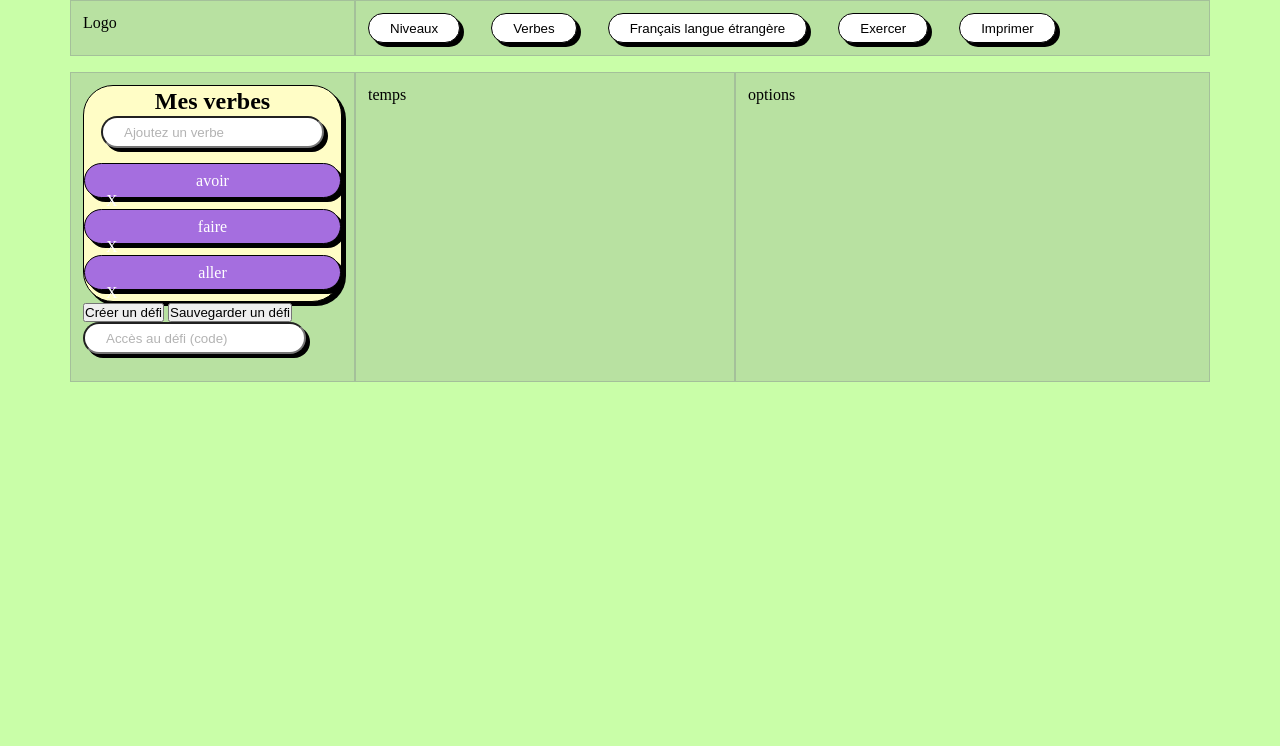
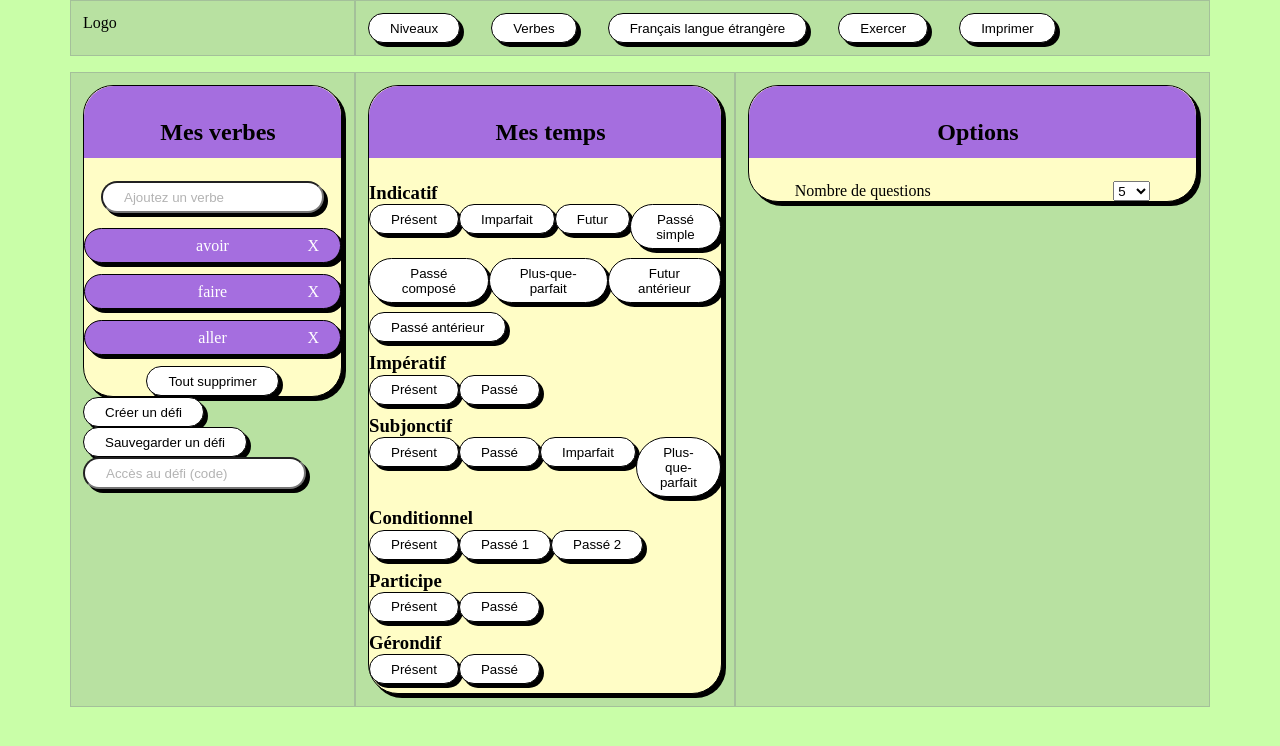
Before and after one commit to jeannehostettler/tatitotu, a website built with Parcel: page src/index.html in a window 1280 px wide. Built offline with nearby package versions, Linux system fonts and the light colour scheme.

Commit message:
création de la carte "mes temps" et début de création de la carte "options"

```diff
--- a/src/index.html
+++ b/src/index.html
@@ -54,7 +54,9 @@
       <div class="row">
         <div class="col-3">
           <div class="cards">
-            <h2>Mes verbes</h2>
+            <div class="top-card">
+              <h2>Mes verbes</h2>
+            </div>
             <label for="addverb"></label>
             <input
               type="text"
@@ -74,6 +76,7 @@
               aller
               <div class="tag-close">X</div>
             </div>
+            <button>Tout supprimer</button>
           </div>
           <button>Créer un défi</button>
           <button>Sauvegarder un défi</button>
@@ -85,8 +88,118 @@
             value="Accès au défi (code)"
           />
         </div>
-        <div class="col-4">temps</div>
-        <div class="col-5">options</div>
+        <div class="col-4">
+          <div class="cards">
+            <div class="top-card">
+              <h2>Mes temps</h2>
+            </div>
+            <h3>Indicatif</h3>
+            <div class="small-button-line">
+              <div class="small-button">
+                <button>Présent</button>
+              </div>
+              <div class="small-button">
+                <button>Imparfait</button>
+              </div>
+              <div class="small-button">
+                <button>Futur</button>
+              </div>
+              <div class="small-button">
+                <button>Passé simple</button>
+              </div>
+            </div>
+            <div class="small-button-line">
+              <div class="small-button">
+                <button>Passé composé</button>
+              </div>
+              <div class="small-button">
+                <button>Plus-que-parfait</button>
+              </div>
+              <div class="small-button">
+                <button>Futur antérieur</button>
+              </div>
+            </div>
+            <div class="small-button-line">
+              <div class="small-button">
+                <button>Passé antérieur</button>
+              </div>
+            </div>
+            <h3>Impératif</h3>
+            <div class="small-button-line">
+              <div class="small-button">
+                <button>Présent</button>
+              </div>
+              <div class="small-button">
+                <button>Passé</button>
+              </div>
+            </div>
+            <h3>Subjonctif</h3>
+            <div class="small-button-line">
+              <div class="small-button">
+                <button>Présent</button>
+              </div>
+              <div class="small-button">
+                <button>Passé</button>
+              </div>
+              <div class="small-button">
+                <button>Imparfait</button>
+              </div>
+              <div class="small-button">
+                <button>Plus-que-parfait</button>
+              </div>
+            </div>
+            <h3>Conditionnel</h3>
+            <div class="small-button-line">
+              <div class="small-button">
+                <button>Présent</button>
+              </div>
+              <div class="small-button">
+                <button>Passé 1</button>
+              </div>
+              <div class="small-button">
+                <button>Passé 2</button>
+              </div>
+            </div>
+            <h3>Participe</h3>
+            <div class="small-button-line">
+              <div class="small-button">
+                <button>Présent</button>
+              </div>
+              <div class="small-button">
+                <button>Passé</button>
+              </div>
+            </div>
+            <h3>Gérondif</h3>
+            <div class="small-button-line">
+              <div class="small-button">
+                <button>Présent</button>
+              </div>
+              <div class="small-button">
+                <button>Passé</button>
+              </div>
+            </div>
+          </div>
+        </div>
+        <div class="col-5">
+          <div class="cards">
+            <div class="top-card">
+              <h2>Options</h2>
+            </div>
+            <div class="options-chooser">
+              Nombre de questions
+              <label for="numbers"></label>
+              <select name="numbers" id="numbers">
+                <option value="5">5</option>
+                <option value="10">10</option>
+                <option value="20">20</option>
+                <option value="20">30</option>
+                <option value="30">40</option>
+                <option value="40">50</option>
+              </select>
+              </div>
+            </div>
+          </div>
+        </div>
       </div>
     </div>
     <script src="js/main.js" type="module"></script>
--- a/src/scss/_base.scss
+++ b/src/scss/_base.scss
@@ -64,3 +64,19 @@ input {
   color: #0000004d;
   margin-bottom: 15px;
 }
+
+button {
+  background-color: white;
+  color: black;
+  border: 1px solid black;
+  border-radius: 38px;
+  box-shadow: 4px 4px 0px 0px #000;
+  padding: 6.5px 21px;
+  transition-property: background-color color;
+  transition-duration: 0.5s;
+}
+
+button:hover {
+  background-color: #a56edf;
+  color: white;
+}
--- a/src/scss/main.scss
+++ b/src/scss/main.scss
@@ -6,3 +6,6 @@
 @import "modules/dropdown";
 @import "modules/cards";
 @import "modules/tag";
+@import "modules/top-card";
+@import "modules/small-button";
+@import "modules/options-chooser";
--- a/src/scss/modules/_cards.scss
+++ b/src/scss/modules/_cards.scss
@@ -5,3 +5,7 @@
   box-shadow: 4px 4px 0px 0px #000;
   text-align: center;
 }
+
+.cards h3 {
+  text-align: left;
+}
--- a/src/scss/modules/_dropdown.scss
+++ b/src/scss/modules/_dropdown.scss
@@ -32,7 +32,7 @@
   transition-property: background-color color;
   transition-duration: 0.5s;
   white-space: nowrap;
-  padding: 0 10px;
+  padding: 6.5px 21px;
 }
 
 .dropdown-child a:hover {
--- a/src/scss/modules/_mainmenubtn.scss
+++ b/src/scss/modules/_mainmenubtn.scss
@@ -1,17 +1,4 @@
 .mainmenubtn {
-  background-color: white;
-  color: black;
-  border: 1px solid black;
-  border-radius: 38px;
   cursor: pointer;
-  padding: 6.5px 21px;
   margin-right: 27px;
-  box-shadow: 4px 4px 0px 0px #000;
-  transition-property: background-color color;
-  transition-duration: 0.5s;
 }
-
-.mainmenubtn:hover {
-  background-color: #a56edf;
-  color: white;
-}
--- /dev/null
+++ b/src/scss/modules/_options-chooser.scss
@@ -0,0 +1,4 @@
+.options-chooser {
+  display: flex;
+  justify-content: space-around;
+}
--- /dev/null
+++ b/src/scss/modules/_small-button.scss
@@ -0,0 +1,7 @@
+.small-button-line {
+  display: flex;
+}
+
+.small-button {
+  margin-bottom: 9px;
+}
--- a/src/scss/modules/_tag.scss
+++ b/src/scss/modules/_tag.scss
@@ -11,4 +11,6 @@
 
 .tag-close {
   position: absolute;
+  right: 21px;
+  top: 6.5px;
 }
--- /dev/null
+++ b/src/scss/modules/_top-card.scss
@@ -0,0 +1,7 @@
+.top-card {
+  background-color: #a56edf;
+  border-top-left-radius: 30px;
+  border-top-right-radius: 30px;
+  padding: 31px 38px 11px 49px;
+  margin-bottom: 23px;
+}
```
